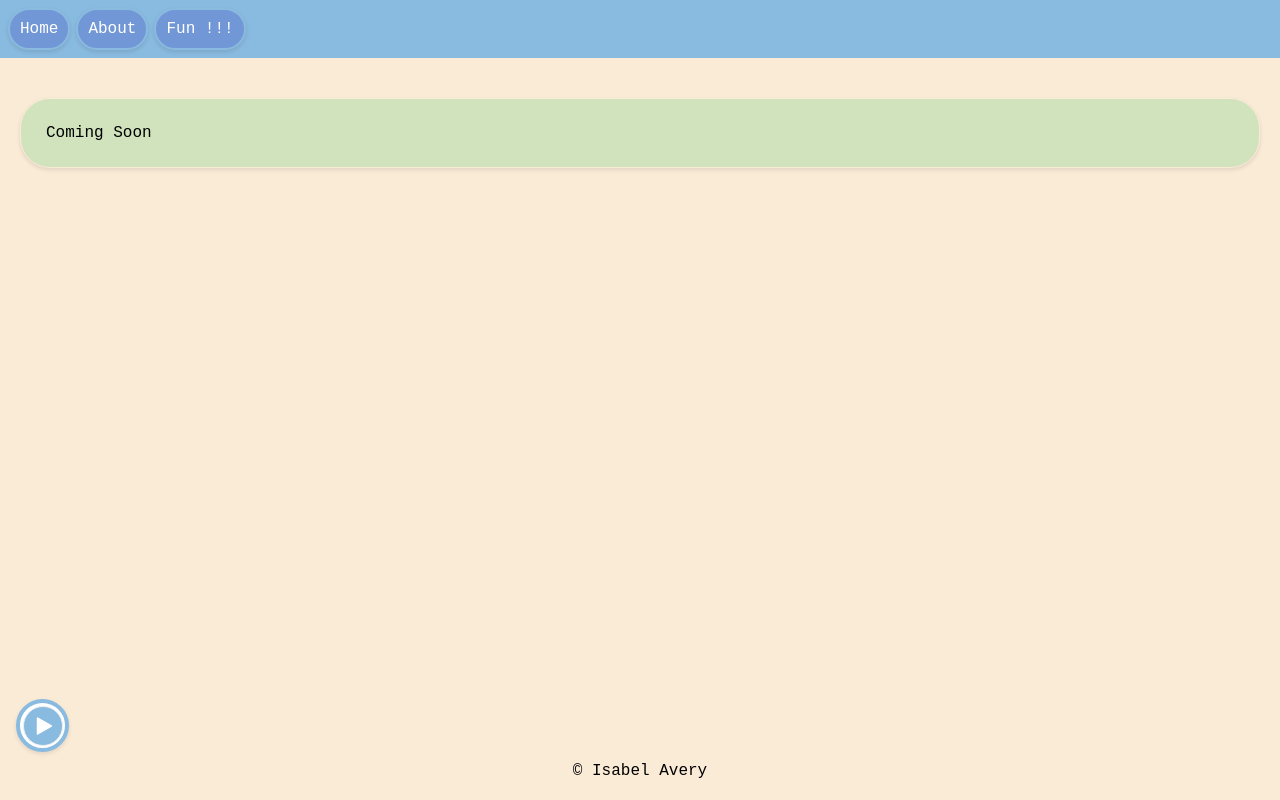
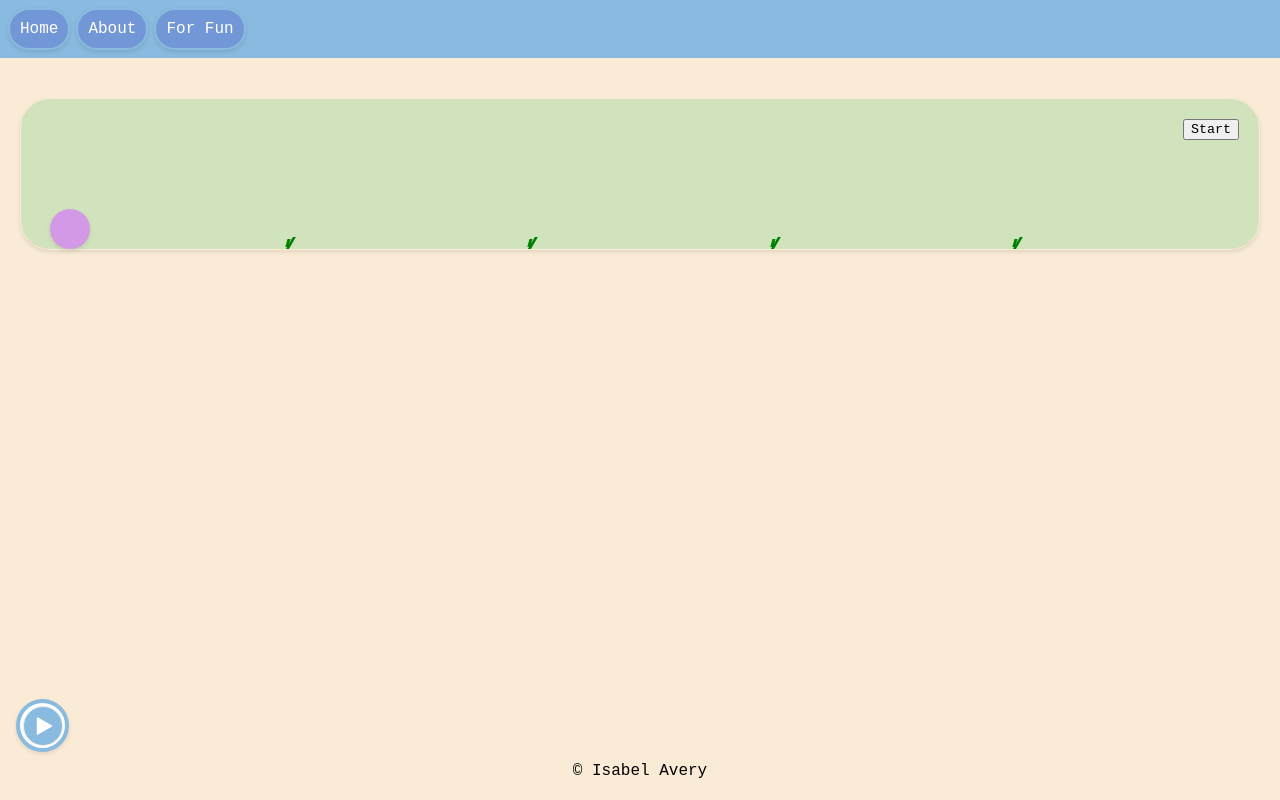
Before and after one commit to isabelmavery/portfolio, a React (Vite) app: page /fun in a window 1280 px wide. Built offline with nearby package versions, Linux system fonts and the light colour scheme; no server answers.

Commit message:
feat: add init bouncing game

```diff
--- a/src/About/About.jsx
+++ b/src/About/About.jsx
@@ -2,7 +2,7 @@
 import "./About.css"
 export default function About() {
     return (
-        <div className="about-me-blurb">
+        <div className="about-me-blurb primary-content text-content">
             <div >
                 Hey! My name is Isabel, and I've been working as a fullstack software engineer for the past ~ five years now.
                 I've loved getting to build products from scratch with some wonderful teams over the past few years.
--- a/src/App/App.css
+++ b/src/App/App.css
@@ -10,6 +10,7 @@
     --pretty-orange: #eca9a9;
     --pretty-pink: #d399e7;
     --pretty-green: #d1e3bc;
+    --space-blue: #142C8F;
     --primary-background-color: antiquewhite;
     --basic-box-shadow: rgba(0, 0, 0, 0.1) 0px 2px 4px;
 
@@ -66,15 +67,18 @@ body, html, #root {
     color: white;
 }
 
-.content {
+.primary-content {
     margin: 40px 20px;
     /* added for fun todo edit */
     background-color: var(--pretty-green);
-    padding: 25px;
     border-radius: 30px;
     box-shadow: var(--basic-box-shadow);
     border: 1px solid var(--primary-background-color);
+    overflow: hidden;
+}
 
+.text-content {
+    padding: 25px;
 }
 
 footer {
--- a/src/App/App.jsx
+++ b/src/App/App.jsx
@@ -7,10 +7,7 @@ import Home from '../Home'
 import Footer from "./Footer";
 import About from '../About/About'
 import MusicPlayer from "../MusicPlayer/MusicPlayer";
-
-function Fun() {
-  return <div>Coming Soon</div>
-}
+import Game from '../Game/Game'
 
 export default function App() {
   return (
@@ -23,14 +20,14 @@ export default function App() {
                 <Link to="/about">About</Link>
               </div>
               <div className="menu-item">
-                <Link to="/fun">Fun !!!</Link>
+                <Link to="/fun">For Fun</Link>
               </div>
           </div>
 
-        <div className="content">
+        <div>
           <Routes>
             <Route path="/about" element={<About/>}/>
-            <Route path="/fun" element={<Fun/>}/>
+            <Route path="/fun" element={<Game/>}/>
             <Route path="/" element={<Home/>}/>
           </Routes>
         </div>
--- /dev/null
+++ b/src/Game/Game.css
@@ -0,0 +1,110 @@
+.game-container {
+    --game-height: 150px;
+    --player-start-y: 209px;
+    --player-start-x: 50px;
+    height: var(--game-height);
+    display: flex;
+    flex-direction: column;
+    justify-content: space-between;
+}
+
+span.space-text {
+    font-style: italic;
+    color: var(--space-blue);
+    font-weight: bold;
+}
+
+button.game-start {
+    display: block;
+    align-self: flex-end;
+    margin: 20px;
+}
+
+.player {
+    position: absolute;
+    width: 40px;
+    height: 40px;
+    /* outline: none; */
+    border-radius: 100%;
+    box-shadow: var(--basic-box-shadow);
+    background-color: var(--pretty-pink);
+    top: var(--player-start-y);
+    left: var(--player-start-x);
+}
+
+.player.jumping {
+    animation: jump;
+    animation-duration: .7s;
+    animation-timing-function: linear;
+    animation-delay: 0s;
+    animation-iteration-count: infinite;
+    animation-direction: forwards;
+}
+
+/* Credit for gravity function - https://stackoverflow.com/questions/15423736/how-to-get-a-gravity-effect-in-a-css-animation */
+@keyframes jump {
+  0% {
+      top: var(--player-start-y);
+      animation-timing-function: cubic-bezier(0.33333, 0.66667, 0.66667, 1);
+  }
+  69.0983% {
+      top: 104px;
+      animation-timing-function: cubic-bezier(0.33333, 0, 0.66667, 0.33333);
+  }
+  100% {
+      top: var(--player-start-y);
+  }
+}
+
+.background {
+    display: flex;
+    justify-content: space-around;
+    margin-left: 20px;
+    padding: 0px 3px;
+}
+
+.move-forward .grass-bunch {
+    animation: moveForward;
+    animation-duration: 2s;
+    animation-timing-function: linear;
+    animation-delay: 0s;
+    animation-iteration-count: infinite;
+}
+
+@media screen and (max-width: 425px) {
+    .move-forward .grass-bunch {
+        animation-duration: 1s;
+    }
+}
+
+
+.grass-bunch {
+    display: flex;
+    width: 100%;
+    transform: translateX(100%);
+}
+
+.grass {
+    width: 3px;
+    height: 12px;
+    transform: skew(-30deg);
+    background-color: green;
+}
+
+.grass-small {
+    width: 3px;
+    height: 8px;
+    transform: skew(-15deg);
+    background-color: green;
+    margin-top: 2px;
+}
+
+@keyframes moveForward {
+    from {
+        transform: translateX(100%);
+     }
+
+    to {
+        transform: translateX(-100%);
+     }
+  }
--- /dev/null
+++ b/src/Game/Game.jsx
@@ -0,0 +1,50 @@
+import React, { useState, useRef } from 'react'
+import "./Game.css"
+import Player from './Player'
+
+function GrassBunch() {
+    return (
+    <div className="grass-bunch">
+        <div className="grass-small"/>
+        <div className="grass"/>
+    </div>
+    )
+}
+
+function BackGround({ isActive }) {
+    return (
+        <div className={isActive ? "move-forward background" : "background"}>
+           <GrassBunch/>
+           <GrassBunch/>
+           <GrassBunch/>
+           <GrassBunch/>
+           <GrassBunch/>
+        </div>
+    )
+}
+
+export default function Game() {
+    const [isActive, setIsActive] = useState(false)
+    const playerRef = useRef(null);
+
+    const handleClick = () => {
+        if (isActive) {
+            setIsActive(false)
+            playerRef.current.blur();
+        } else {
+            setIsActive(true)
+            playerRef.current.focus();
+        }
+     }
+
+    return (
+        <div style={{ textAlign: "center"}}>
+            <div className='game-container primary-content'>
+                <button className='game-start' onClick={handleClick}>{isActive ? "Exit" : "Start"} </button>
+                <Player ref={playerRef} />
+                <BackGround isActive={isActive}/>
+            </div>
+            {isActive && <div>Press <span className='space-text'>Space</span> to Jump to your Heart's Content!</div>}
+        </div>
+    )
+}
--- /dev/null
+++ b/src/Game/Player.jsx
@@ -0,0 +1,41 @@
+import React, { useState } from 'react'
+import "./Game.css"
+
+const KEY_CODES = {
+    SPACE_KEY: 32
+}
+
+const Player = React.forwardRef((props, ref) => {
+    const [jumping, setJumping] = useState(false)
+
+    const handleJump = () =>{
+        // don't need to trigger jump if already in the air
+        if (jumping) return
+
+        // turn on jumping animation
+        setJumping(true)
+
+        // disable jumping animation
+        setTimeout(() => {
+            setJumping(false)
+        }, 700)
+        // note, seconds must sync with css animation duration
+    }
+
+    const handleMovement = (e) => {
+        switch (e.keyCode) {
+            case KEY_CODES.SPACE_KEY:
+                handleJump()
+            return
+        }
+    }
+
+    return (<div
+        {...props}
+        tabIndex={0}
+        className={jumping ? "jumping player" : "player"}
+        onKeyDown={(e) => handleMovement(e)}
+        ref={ref}/>)
+})
+
+export default Player;
--- a/src/Home.jsx
+++ b/src/Home.jsx
@@ -2,7 +2,7 @@ import Menu from './Menu/Menu'
 
 function Home() {
   return (
-      <div>
+      <div className="text-content primary-content">
         <h1 style={{ marginBottom: 20, marginTop: 0 }} className="header" > Welcome {`<3`} </h1>
         <Menu/>
       </div>
--- a/src/MusicPlayer/MusicPlayer.jsx
+++ b/src/MusicPlayer/MusicPlayer.jsx
@@ -25,7 +25,7 @@ export default function MusicPlayer() {
                 }
             }}
           >
-            <svg fill="white" data-encore-id="icon" role="img" aria-hidden="true" viewBox="0 0 16 16" class="Svg-sc-ytk21e-0 dYnaPI">
+            <svg fill="white" data-encore-id="icon" role="img" aria-hidden="true" viewBox="0 0 16 16" className="Svg-sc-ytk21e-0 dYnaPI">
                 {!isPlaying ? <path d="M3 1.713a.7.7 0 0 1 1.05-.607l10.89 6.288a.7.7 0 0 1 0 1.212L4.05 14.894A.7.7 0 0 1 3 14.288V1.713z"></path>
                 : <path d="M2.7 1a.7.7 0 0 0-.7.7v12.6a.7.7 0 0 0 .7.7h2.6a.7.7 0 0 0 .7-.7V1.7a.7.7 0 0 0-.7-.7H2.7zm8 0a.7.7 0 0 0-.7.7v12.6a.7.7 0 0 0 .7.7h2.6a.7.7 0 0 0 .7-.7V1.7a.7.7 0 0 0-.7-.7h-2.6z"></path>
                 }
```
